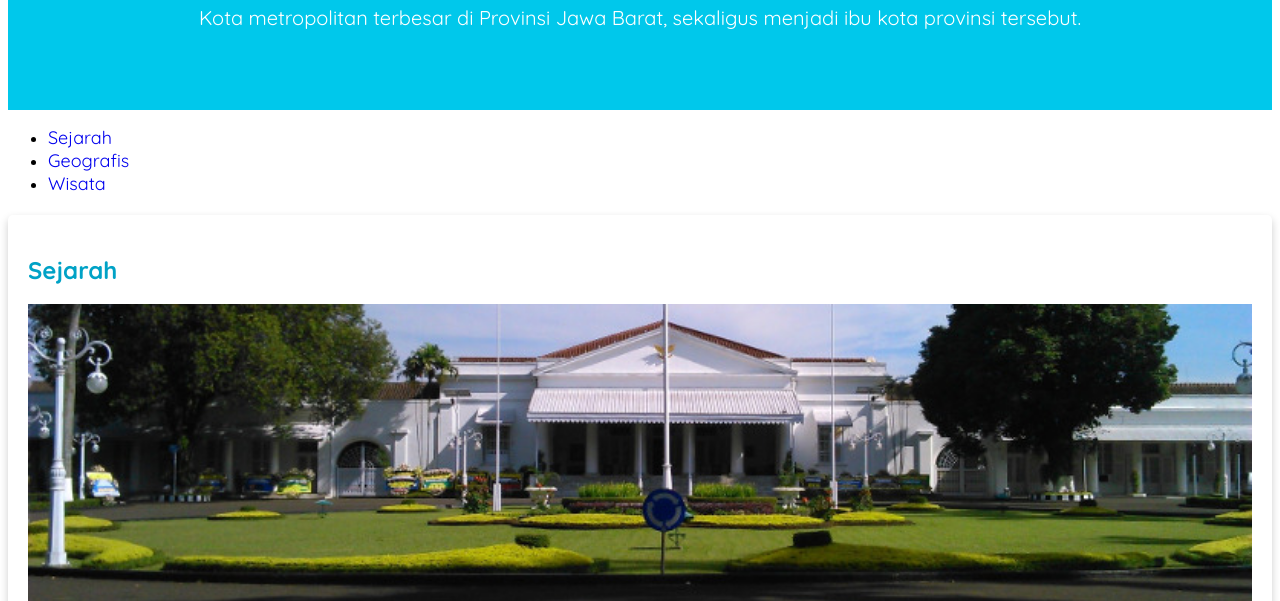
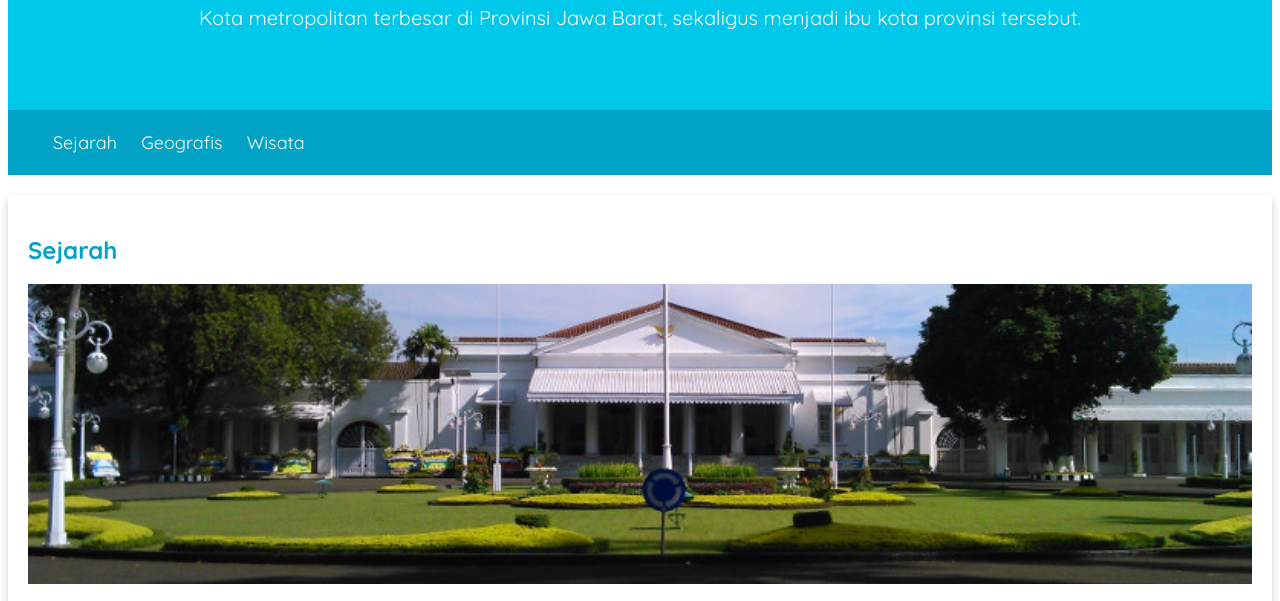
Before and after one commit to dilandp/web-dasar-dicoding, a plain HTML site: page index.html in a window 1280 px wide. Shown: the part 167-768 px from the top of the page. Drawn offline with Linux system fonts and the light colour scheme.

Commit message:
Add selector nav to declare rules:  - background color  - padding Add combinator nav li to declare rules:  - display inline  - list style type none  - margin right Add rule color to combinator nav a

```diff
--- a/assets/styles/style.css
+++ b/assets/styles/style.css
@@ -20,6 +20,7 @@ nav a {
    font-size: 18px;
    font-weight: 400;
    text-decoration: none;
+   color: white;
 }
 
 nav a:hover {
@@ -55,3 +56,14 @@ nav a:hover {
 	text-align: center;
 	color: white;
 }
+
+nav li {
+	display: inline;
+	list-style-type: none;
+	margin-right: 20px;
+}
+
+nav {
+	background-color: #00a2c6;
+	padding: 5px;
+}
```
